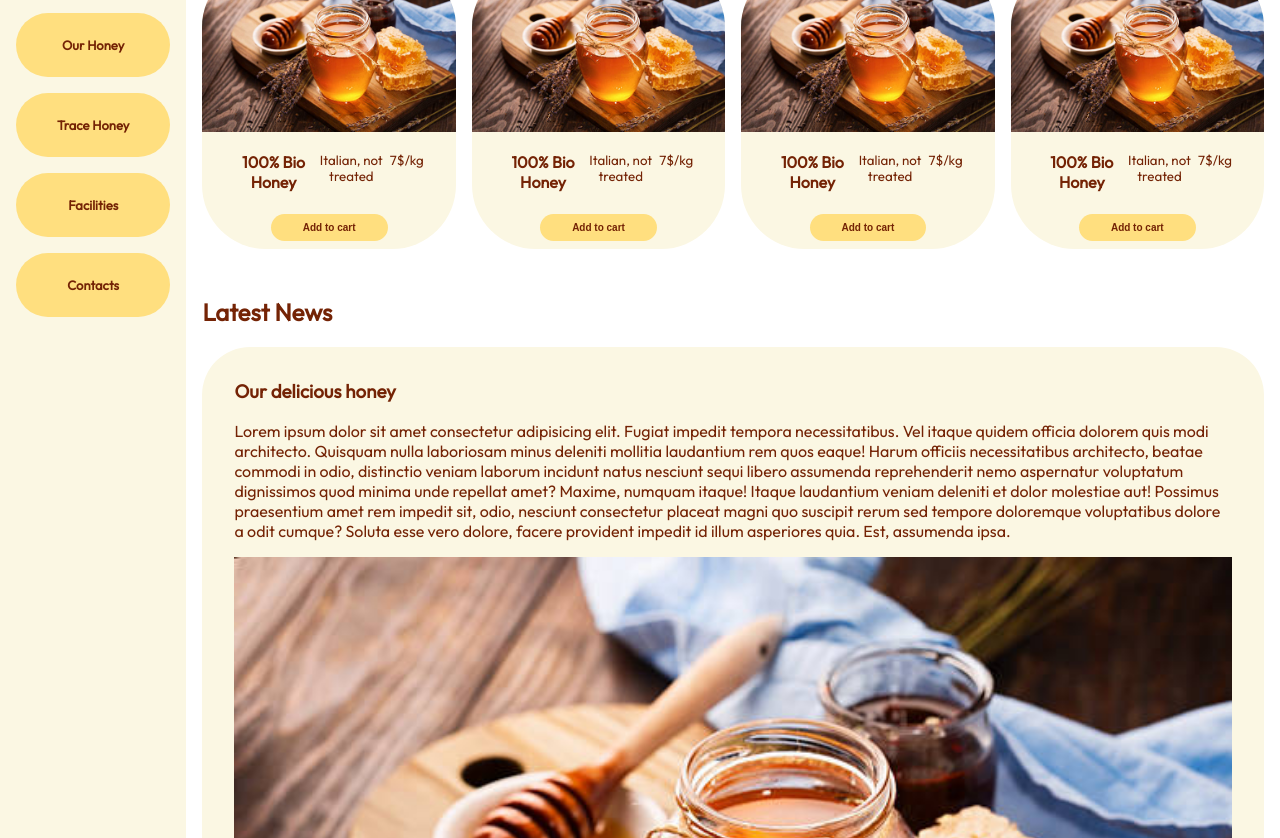
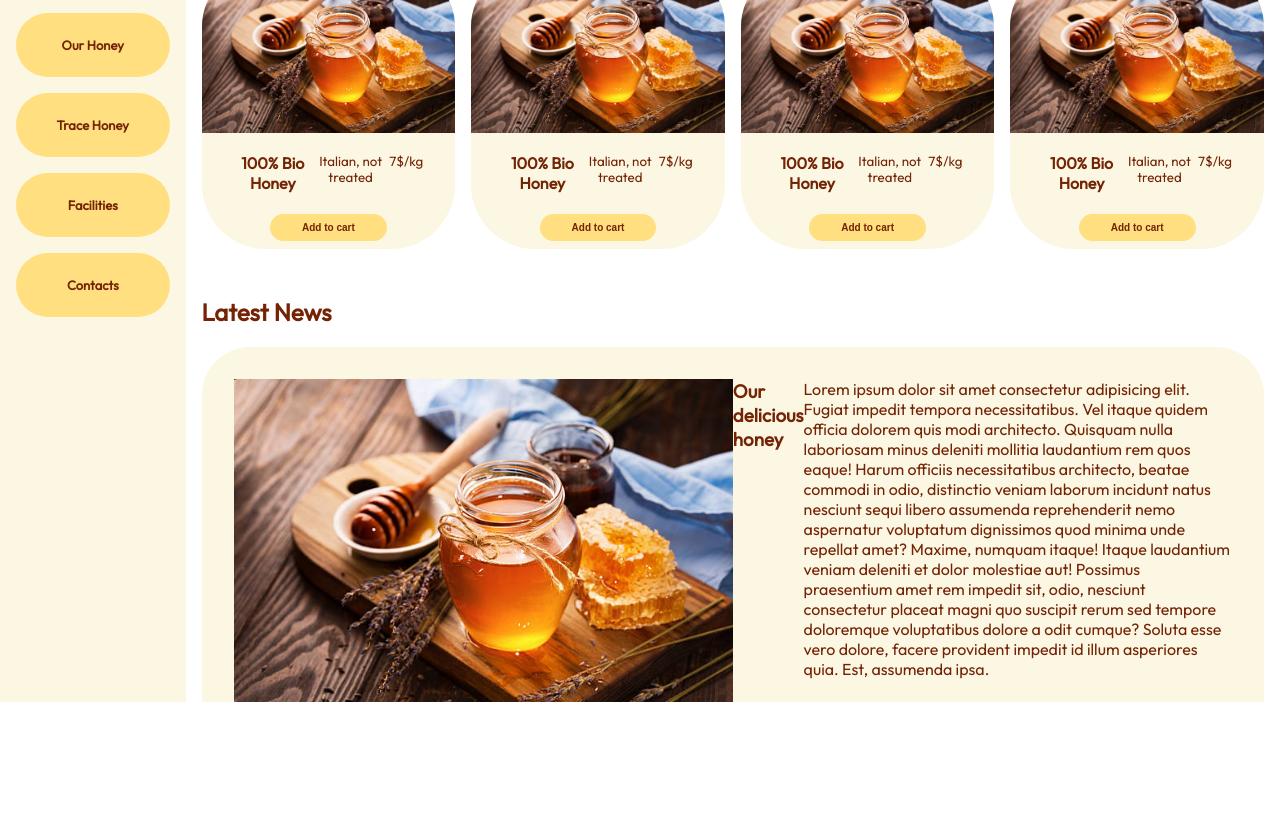
Before and after one commit to ZairaStra/M2S2G3_esercitazione, a plain HTML site: page index.html in a window 1280 px wide. Shown: the part 114-952 px from the top of the page. After the commit the page ends 816 px from the top, so only its background shows below. Drawn offline with Linux system fonts and the light colour scheme.

Commit message:
extralarge

```diff
--- a/assets/css/style.css
+++ b/assets/css/style.css
@@ -206,4 +206,17 @@ article div img {
 }
 
 @media screen and (min-width: 1200px) {
+  main {
+    height: 100vh;
+    overflow: auto;
+  }
+
+  article div {
+    display: flex;
+  }
+
+  article div img {
+    order: -1;
+    width: 50%;
+  }
 }
```
